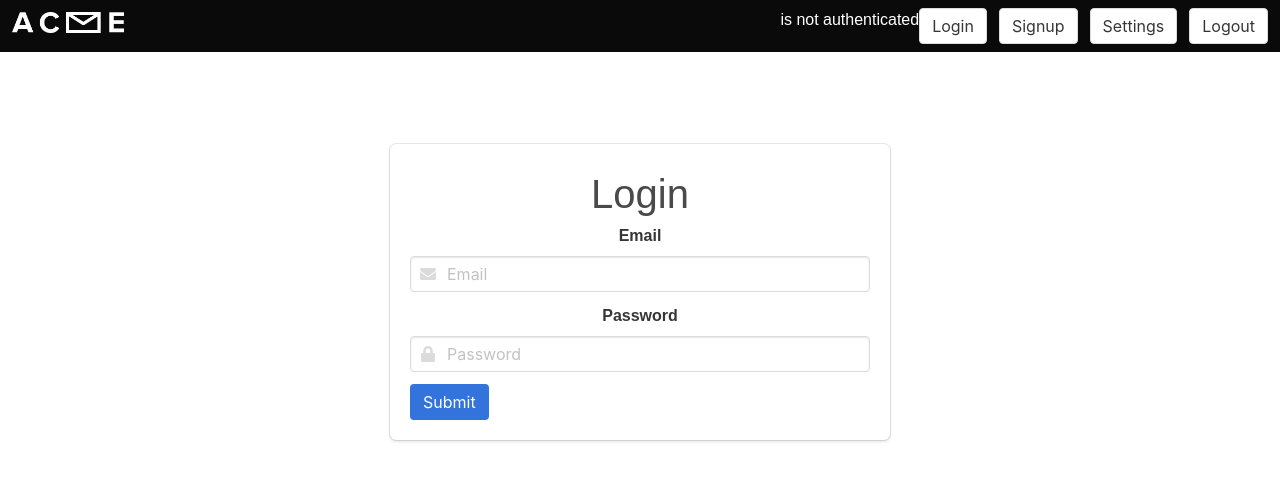
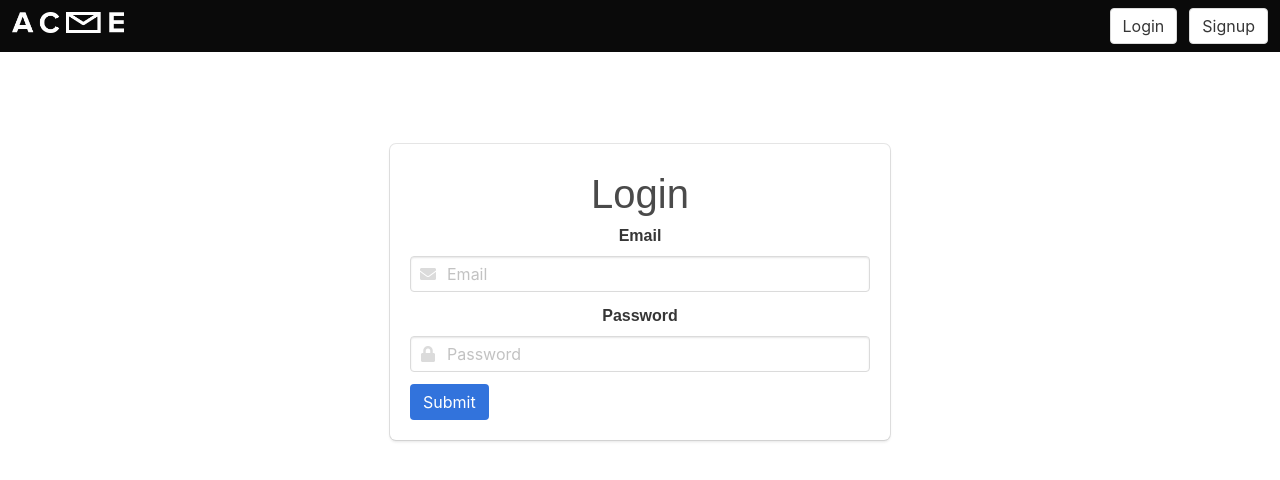
Before and after one commit to williamrmyers/react-boilerplate-with-bulma, a React (Create React App) app: page /login in a window 1280 px wide. Shown: the top 480 px of the page. Built offline with nearby package versions, Linux system fonts and the light colour scheme.

Commit message:
Added /setting details. And get call to /users/me.
Changed /me to /private

Added better error warning in login forms.

Added Conditional rendering to menu.

```diff
--- a/src/components/header.js
+++ b/src/components/header.js
@@ -34,8 +34,33 @@ class Header extends React.Component {
             <div className="navbar-start"></div>
             <div className="navbar-end">
               <div className="navbar-item">
+
+                  {this.props.isAuthenticated ?
+                    (
                       <div className="field is-grouped">
-                  {this.props.isAuthenticated ? 'Is Authenticated' : "is not authenticated"}
+                      <p className="control">
+                        <button onClick={this.props.logOut} className="button Normal is-outlined">
+                          <span>Logout</span>
+                        </button>
+                      </p>
+                      <p className="control">
+                        <NavLink to="settings">
+                        <button className="button Normal is-outlined">
+                          <span>Settings</span>
+                        </button>
+                        </NavLink>
+                      </p>
+                      <p className="control">
+                        <NavLink to="private">
+                          <button className="button Normal is-outlined">
+                            <span>Private</span>
+                          </button>
+                        </NavLink>
+                      </p>
+                      </div>
+                    ) :
+                    (
+                      <div className="field is-grouped">
                           <p className="control">
                             <NavLink to="login">
                             <button className="button Normal is-outlined">
@@ -50,19 +75,9 @@ class Header extends React.Component {
                           </button>
                           </NavLink>
                         </p>
-                  <p className="control">
-                    <NavLink to="settings">
-                    <button className="button Normal is-outlined">
-                      <span>Settings</span>
-                    </button>
-                    </NavLink>
-                  </p>
-                  <p className="control">
-                    <button onClick={this.props.logOut} className="button Normal is-outlined">
-                      <span>Logout</span>
-                    </button>
-                  </p>
                       </div>
+                    )
+                  }
                 </div>
               </div>
             </div>
```
Lines whose indentation alone changed are shown as unchanged.
